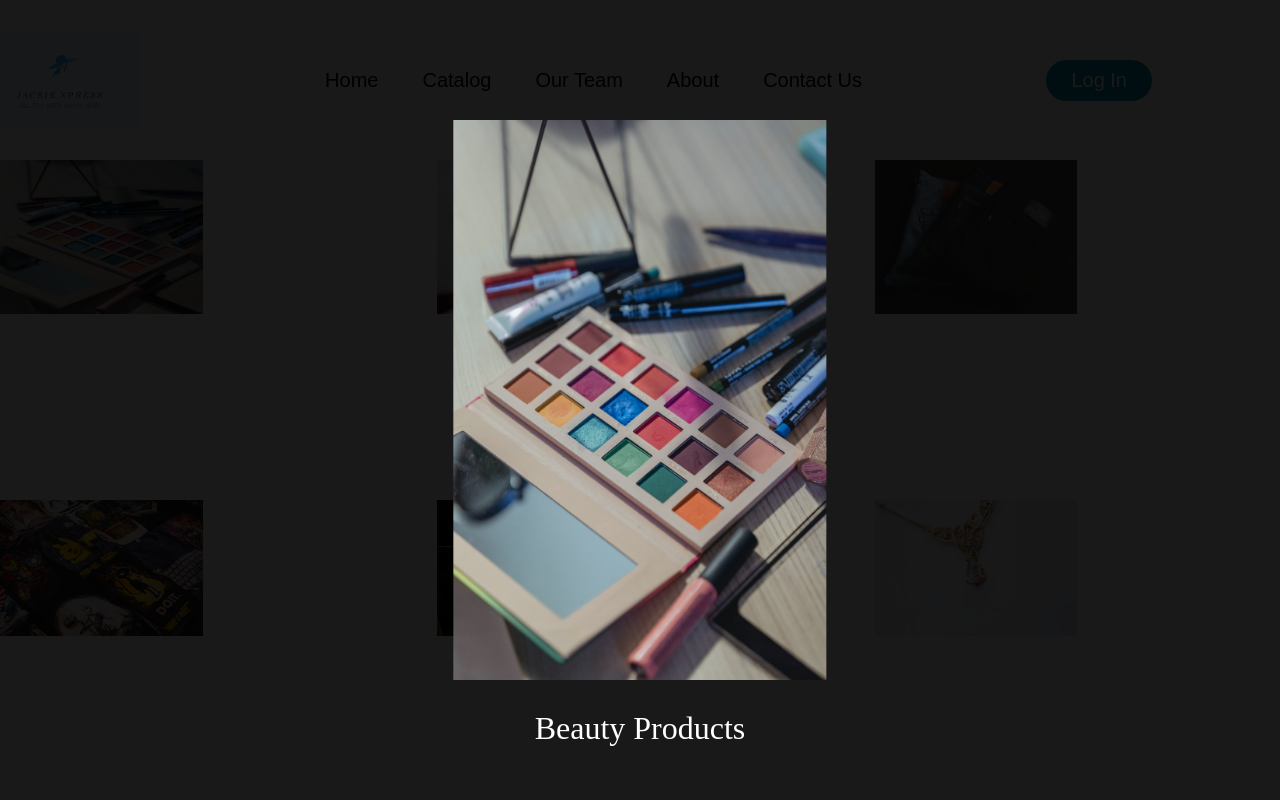
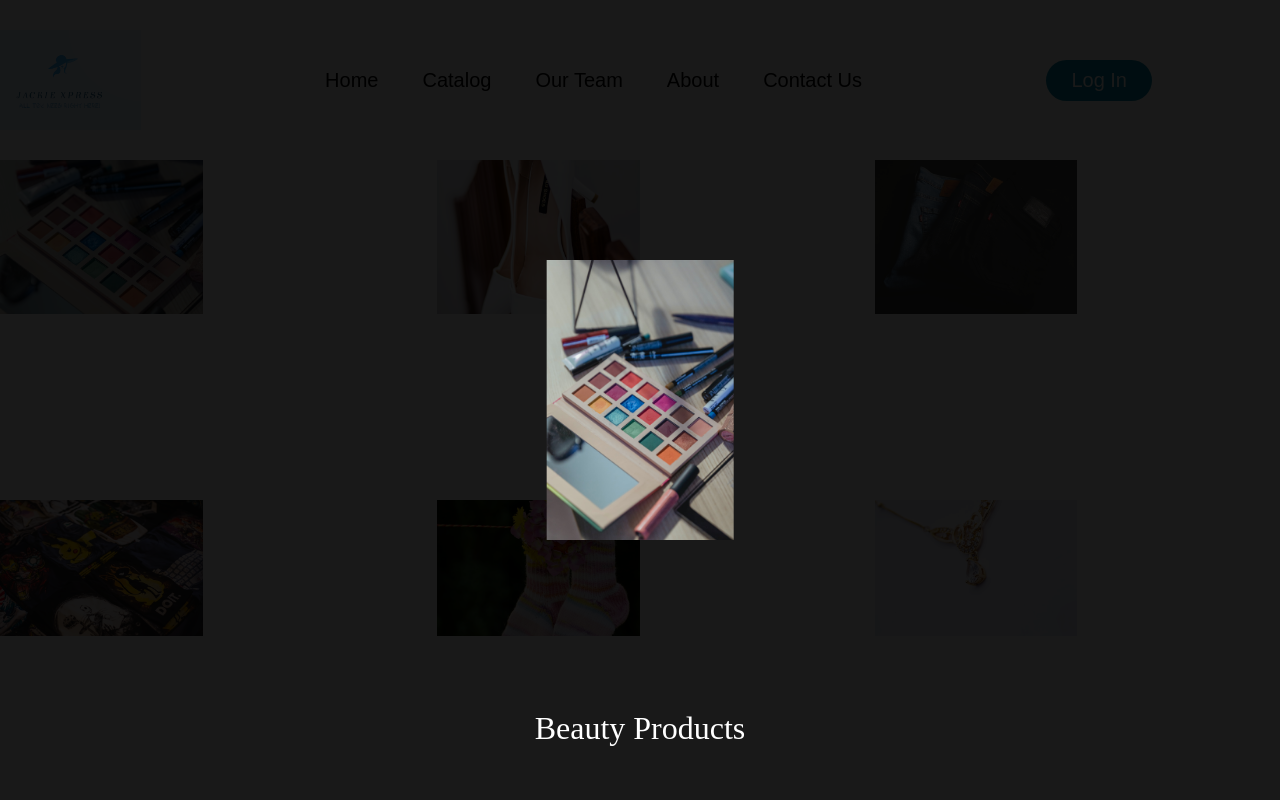
Before and after one commit to eddykram/jackie, a plain HTML site: page index.html in a window 1280 px wide. Both pictures are taken after a click on the picture 101 px from the left and 236 px from the top of the page. Shown: the top 800 px of the page. Drawn offline with Linux system fonts and the light colour scheme.

Commit message:
fix height 2

```diff
--- a/styles.css
+++ b/styles.css
@@ -22,7 +22,7 @@ body {
 .img-container img {
     width: 50%;
     height: 50%;
-    /*object-fit: cover;*/
+    object-fit: cover;
     transition: all 0.3s ease-out;
     cursor: pointer;
 }
@@ -50,7 +50,7 @@ body {
 
 .full-img {
     position: absolute;
-    height: 70%;
+    height: 35%;
     top: 50%;
     left: 50%;
     transform: translate(-50%, -50%) scale(0.5);
```
